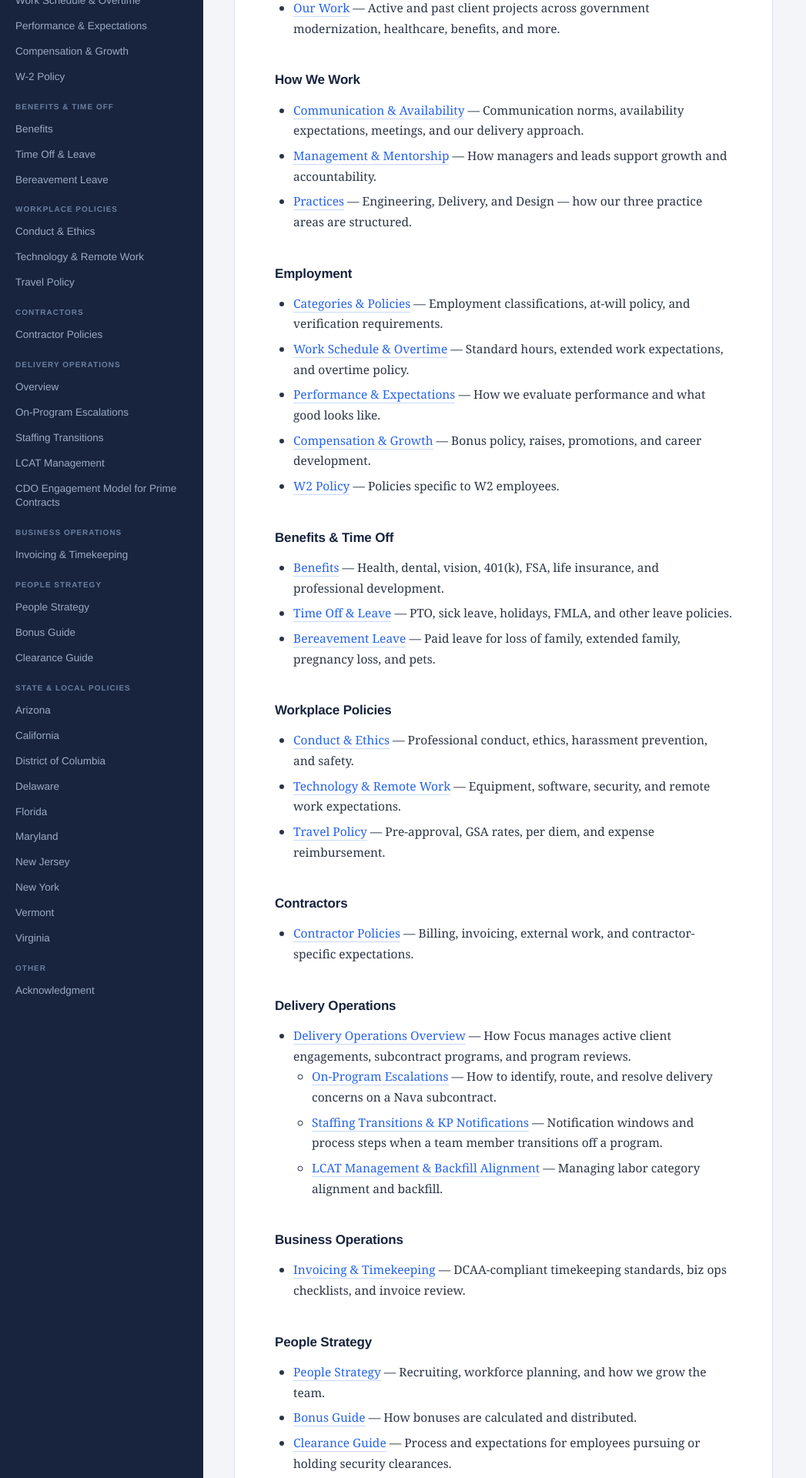
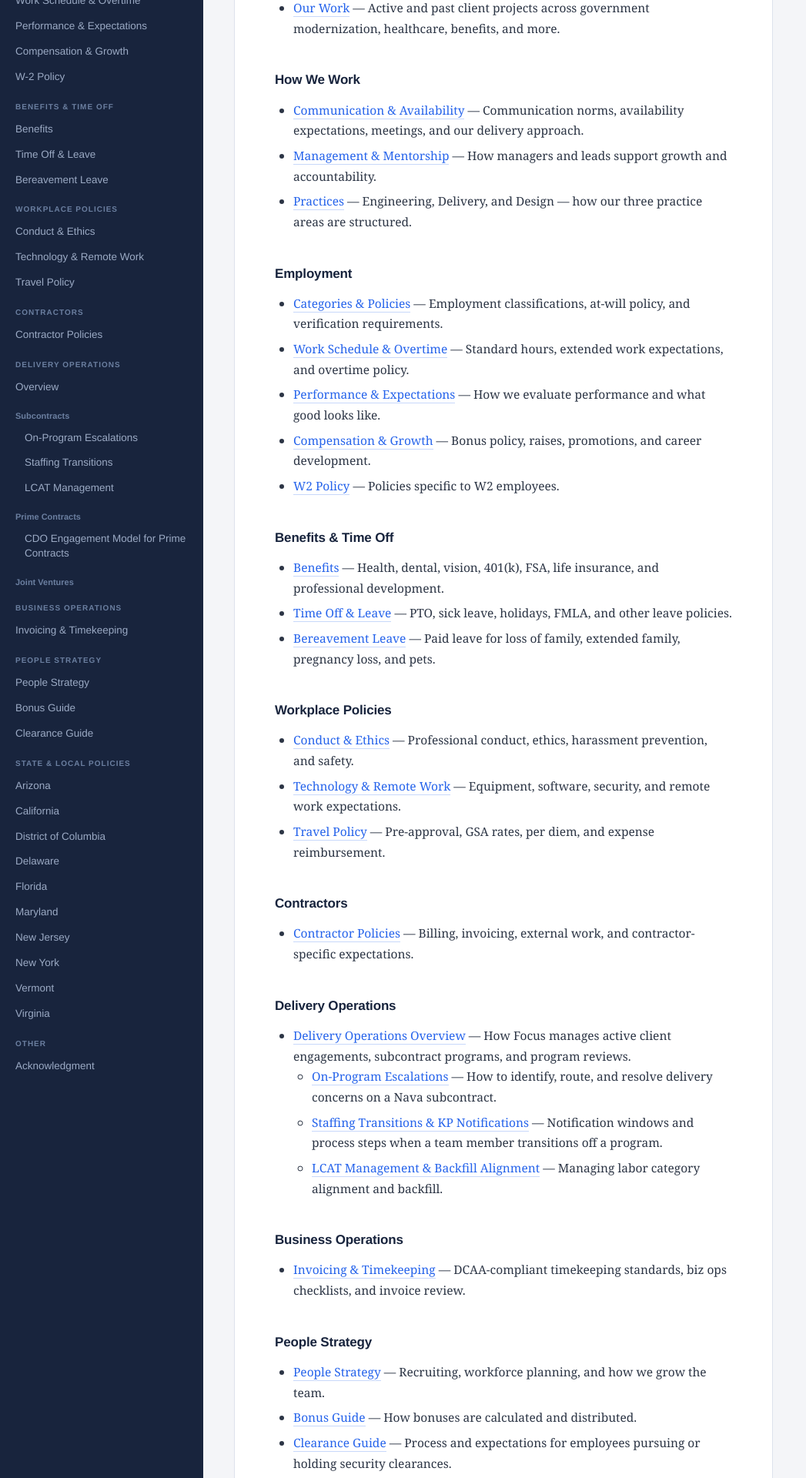
Before and after one commit to focusconsulting/focus-handbook, a Jekyll site: the page built from README.md, in a window 1280 px wide. Shown: the part 487-2407 px from the top of the page at 77% size, without its empty margins (0-1047 px from the left). Built offline with Jekyll 4.4.1, drawn with Linux system fonts in a browser that asks for light colours; our own code applies the rules of GitHub Pages for plain Markdown files.

Commit message:
Restructure Delivery Operations nav with Subcontracts, Prime Contracts, Joint Ventures subsections
Co-Authored-By: Claude Sonnet 4.6 <noreply@anthropic.com>

```diff
--- a/_data/nav.yml
+++ b/_data/nav.yml
@@ -56,14 +56,21 @@
   pages:
     - label: Overview
       url: /focus-handbook/pages/delivery-operations/
+    - subsection: Subcontracts
     - label: On-Program Escalations
       url: /focus-handbook/pages/delivery-operations/subcontract-ops/on-program-escalations
+      indent: true
     - label: Staffing Transitions
       url: /focus-handbook/pages/delivery-operations/subcontract-ops/staffing-transitions
+      indent: true
     - label: LCAT Management
       url: /focus-handbook/pages/delivery-operations/subcontract-ops/lcat-management
+      indent: true
+    - subsection: Prime Contracts
     - label: CDO Engagement Model for Prime Contracts
       url: /focus-handbook/pages/delivery-operations/prime-contract-ops/cdo-engagement-model
+      indent: true
+    - subsection: Joint Ventures
 
 - title: Business Operations
   pages:
--- a/_layouts/default.html
+++ b/_layouts/default.html
@@ -42,10 +42,14 @@
       <div class="hb-nav-section">
         <span class="hb-nav-section-label">{{ section.title }}</span>
         {% for item in section.pages %}
+        {% if item.subsection %}
+        <span class="hb-nav-subsection-label">{{ item.subsection }}</span>
+        {% else %}
         <a href="{{ item.url }}"
-           class="hb-nav-item{% if page.url == item.url or page.url == item.url | append: '/' %} active{% endif %}">
+           class="hb-nav-item{% if item.indent %} hb-nav-item--indent{% endif %}{% if page.url == item.url or page.url == item.url | append: '/' %} active{% endif %}">
           {{ item.label }}
         </a>
+        {% endif %}
         {% endfor %}
       </div>
       {% endfor %}
--- a/assets/handbook.css
+++ b/assets/handbook.css
@@ -154,6 +154,20 @@ body {
   bottom: 0;
   width: 2px;
   background: var(--accent);
+}
+
+.hb-nav-subsection-label {
+  display: block;
+  padding: 8px 20px 3px;
+  font-size: 11px;
+  font-weight: 600;
+  color: var(--s-section);
+  user-select: none;
+  margin-top: 4px;
+}
+
+.hb-nav-item--indent {
+  padding-left: 32px;
 }
 
 /* ── Main ── */
```
